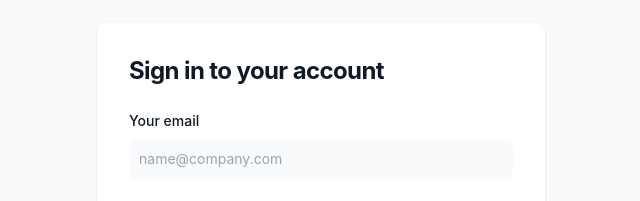
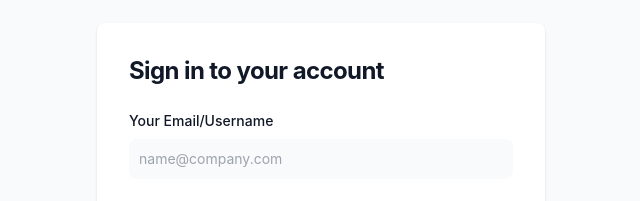
Before and after one commit to Movie-Flex/movie-search, a React (Create React App) app in the folder frontend/: page /login in a window 1280 px wide. Shown: the part 151-352 px from the top of the page, without its empty margins (319-959 px from the left). Built offline with nearby package versions, Linux system fonts and the light colour scheme.

Commit message:
making the login field as emil/username'

```diff
--- a/frontend/src/pages/Login.jsx
+++ b/frontend/src/pages/Login.jsx
@@ -7,7 +7,7 @@ const Login = () => {
   const navigate=useNavigate();
 
   const [loginData, setLoginData] = useState({
-    email: "",
+    userId: "",
     password: "",
   });
 
@@ -36,7 +36,7 @@ const Login = () => {
                   for="email"
                   class="block mb-2 text-sm font-medium text-gray-900 dark:text-white"
                 >
-                  Your email
+                  Your Email/Username
                 </label>
                 <input
                   onChange={(e) =>
```
